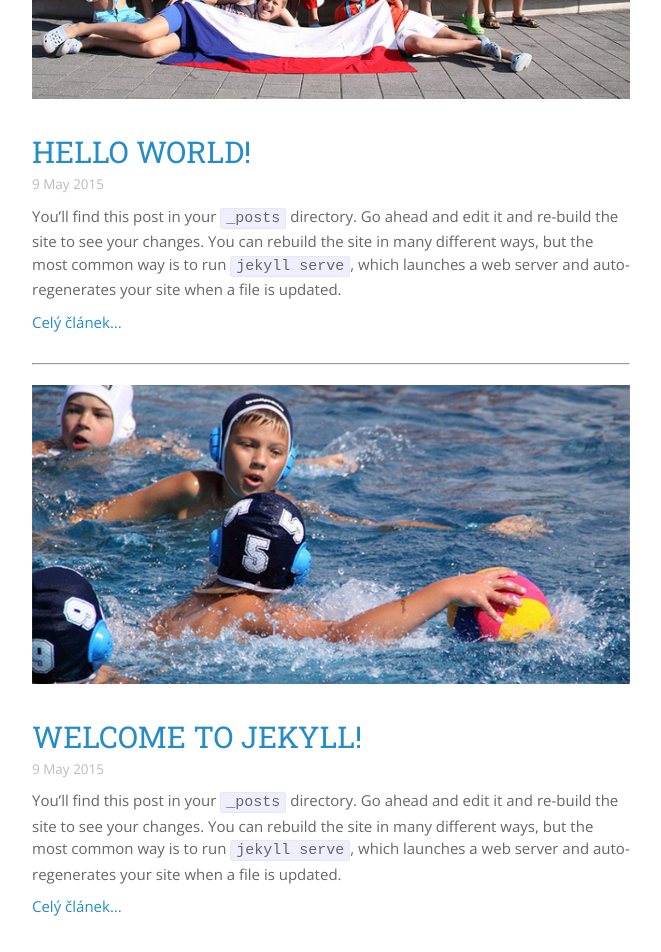
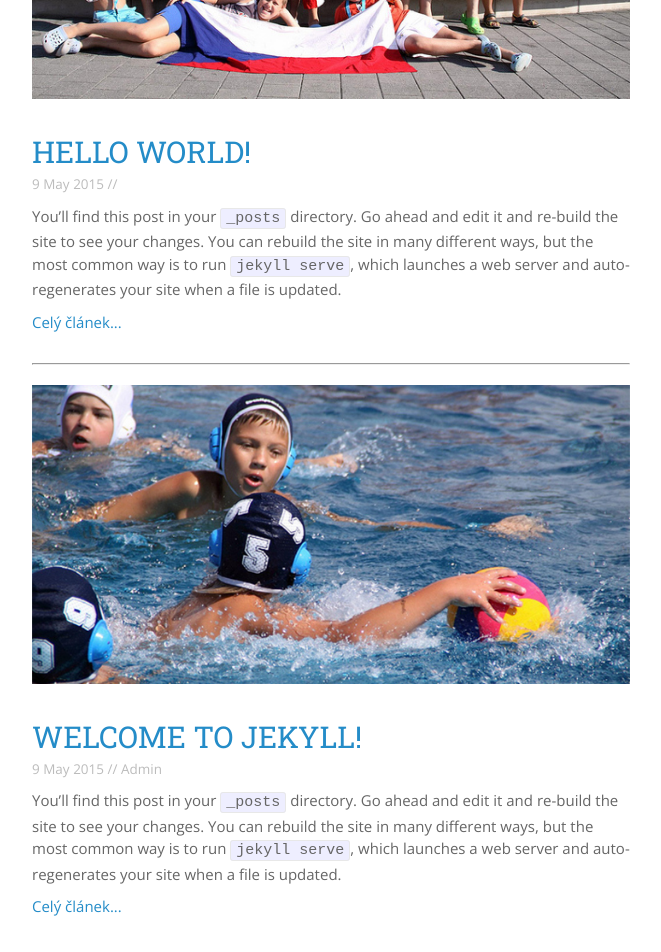
Before and after one commit to SteveVil/KVS-web, a Jekyll site: the page built from Blog/index.html, in a window 1280 px wide. Shown: the part 639-1591 px from the top of the page, without its empty margins (148-809 px from the left). Built offline with Jekyll 4.4.1, drawn with Linux system fonts in a browser that asks for light colours.

Commit message:
Update index.html

```diff
--- a/Blog/index.html
+++ b/Blog/index.html
@@ -15,7 +15,7 @@ permalink: /blog/
 		{% endif %}
       </p>
       <h1><a href="{{ post.url }}">{{ post.title }}</a></h1>
-      <p class="author"><span class="date">{{ post.date | date: "%-d %B %Y" }}</span></p>
+      <p class="author"><span class="date">{{ post.date | date: "%-d %B %Y" }} // {{post.author}}</span></p>
 
 
 
```
